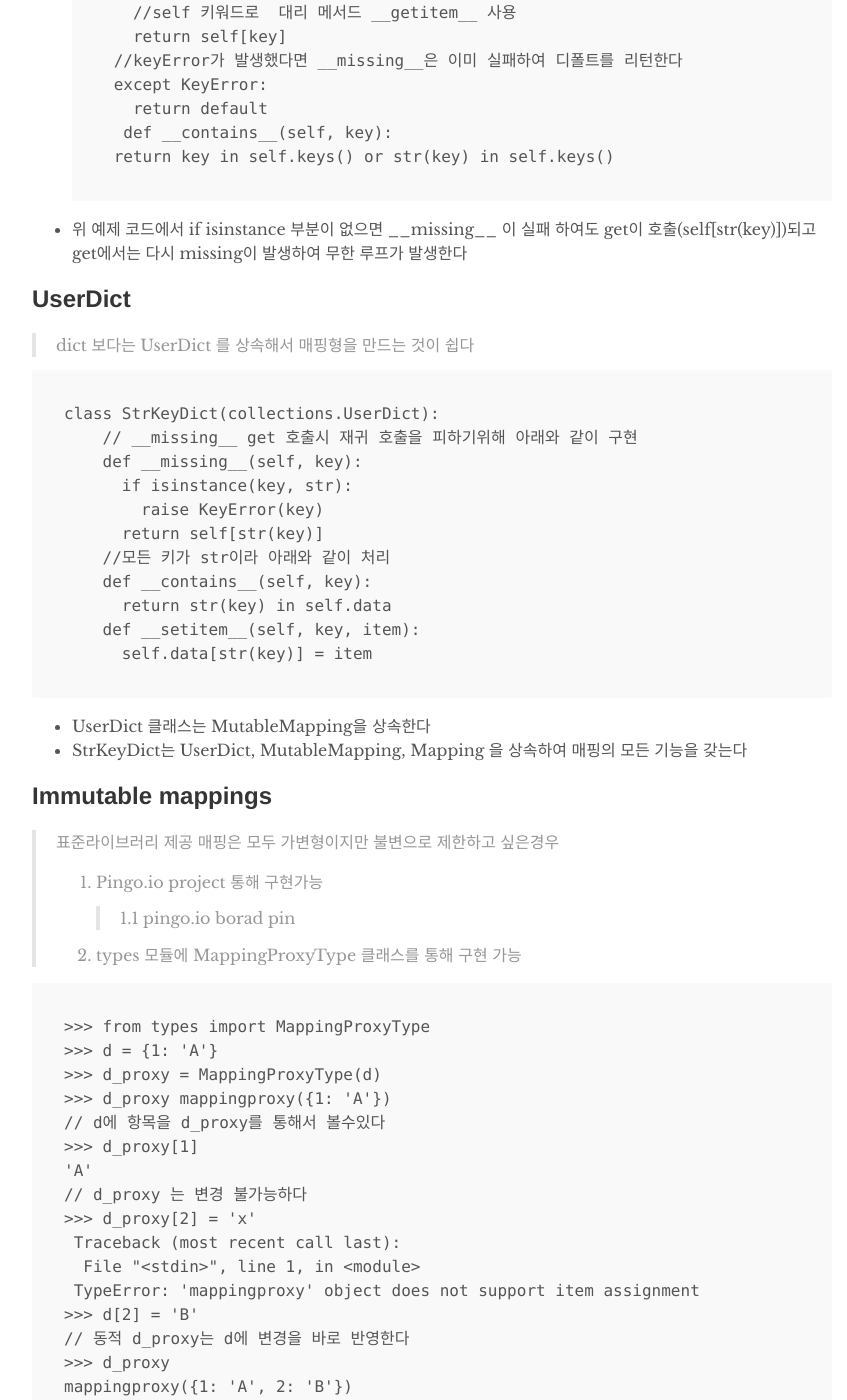
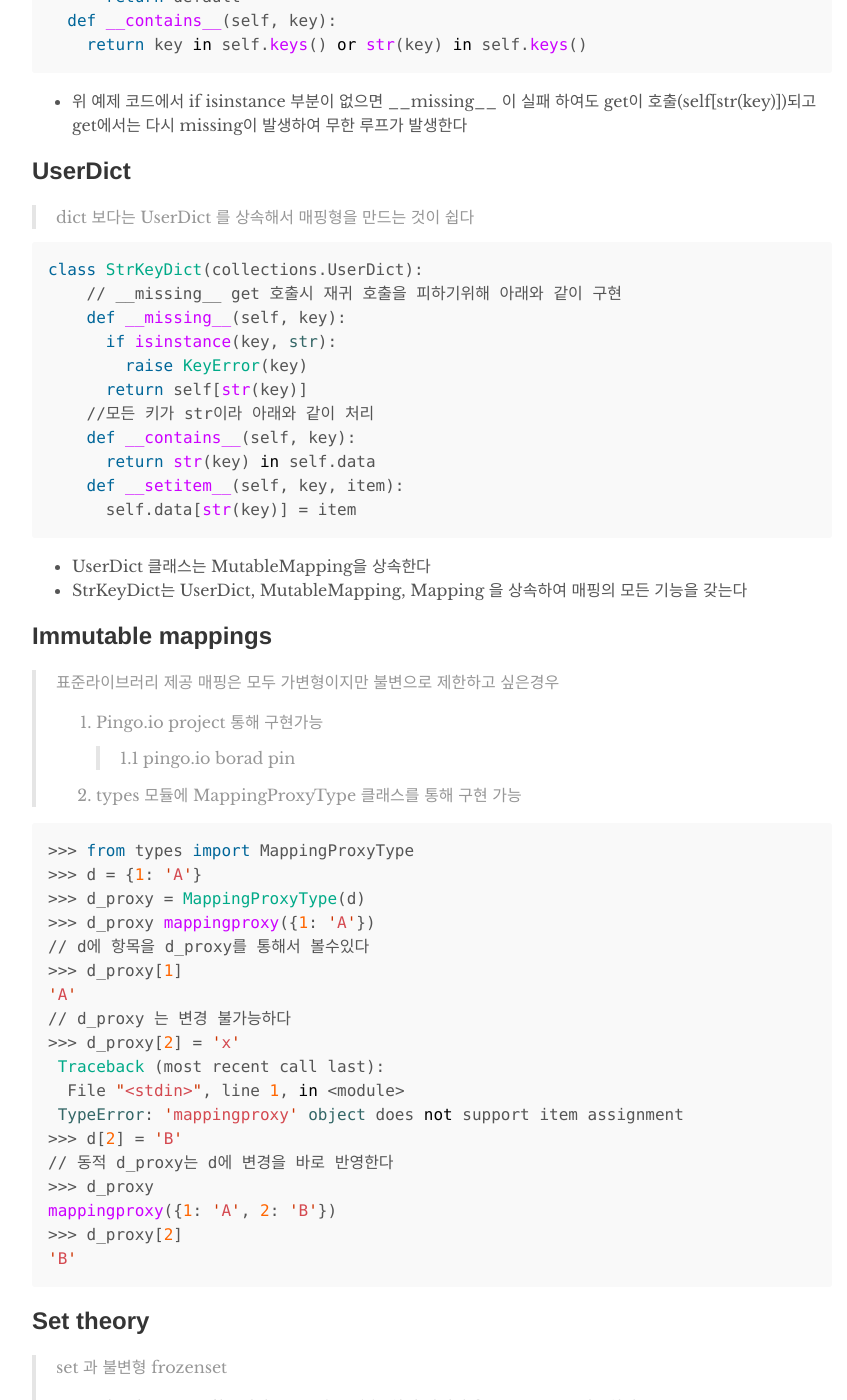
Before and after one commit to hydblab/hydblab.github.io, a Jekyll site: the page built from _posts/2018-08-29-dict.md, in a window 1280 px wide and 1400 px high, scrolled down 2545 px. Shown: the whole window, without its empty margins (208-1055 px from the left). Built offline with Jekyll 4.4.1, drawn with Linux system fonts in a browser that asks for light colours; some of the changed text lies outside the part shown.

Commit message:
코드 하이라이트 추가

````diff
--- a/_posts/2018-08-29-dict.md
+++ b/_posts/2018-08-29-dict.md
@@ -15,7 +15,7 @@ author: "Badhorror"
     - 불변 타입 원자 모두(str, bytes, numeric)
     - tuple(모두 hashable 한 경우만)
         - 모든 파이썬의 불변 오브젝트는 hashable이라고 정의는 못함 (tuple 때문)
-```
+{% highlight python %}
 >>> tt = (1, 2, (30, 40))
 >>> hash(tt) 8027212646858338501
 >>> tl = (1, 2, [30, 40])
@@ -25,7 +25,7 @@ Traceback (most recent call last):
 TypeError: unhashable type: 'list'
 >>> tf = (1, 2, frozenset([30, 40]))
 >>> hash(tf)
-```
+{% endhighlight %}
 
 ## Handling missing keys with setdefault
 ### setdefault
@@ -34,21 +34,21 @@ TypeError: unhashable type: 'list'
     - Setdfefault(key,[]).append(new_value)
         - 해당 키값이 없는경우 최소한 탐색으로 업데이트가 가능하게 함
 
-```
+{% highlight python %}
 occurrences = index.get(word, []) // missing key [] 반환
 occurrences.append(location) // 새로운 location 추가
 index[word] = occurrences // 재 탐색 이후 할당
-```
-```
+{% endhighlight %}
+{% highlight python %}
 index.setdefault(word, []).append(location)  // 추가 탐색없이 바로 값 업데이트
-```
+{% endhighlight %}
 
 ## Mappings with flexible key lookup
 
 > 키가 없을 경우 특수값 반환 구현방법은 Defaultdict, dict 상속이후 \__missing__ 구현 두가지다
 
 ### Defaultdict
-```
+{% highlight python %}
 import sys
 import re
 import collections
@@ -62,7 +62,7 @@ with open(sys.argv[1], encoding='utf-8') as fp:
       column_no = match.start()+1
       location = (line_no, column_no)
       index[word].append(location)
-```
+{% endhighlight %}
 - 객체 생성시 존재하지 않는 키 값으로 \__getItem__ 호출시 기본 값을 생성하기위해 콜러블 제공
     - (dd = dfaultdict(list); dd['new-key'];)
     1. 리스트 생성하기위해 list() 호출
@@ -75,7 +75,7 @@ with open(sys.argv[1], encoding='utf-8') as fp:
  - Dict에 정의되있지는 않지만 알고있음
  - get(), \__contains__()등에서는 \__missing__이 동작하지 않는다
  - \__getitem__ 에서만 동작
-```
+{% highlight python %}
 class StrKeyDict0(dict):
   def __missing__(self, key):
     //키가 존재하면 keyError 발생
@@ -91,13 +91,13 @@ class StrKeyDict0(dict):
       return default
   def __contains__(self, key):
     return key in self.keys() or str(key) in self.keys()
-```
+{% endhighlight %}
  - 위 예제 코드에서 if isinstance 부분이 없으면 \__missing__ 이 실패 하여도 get이 호출(self[str(key)])되고 get에서는 다시 missing이 발생하여 무한 루프가 발생한다
 
 ## UserDict
 > dict 보다는 UserDict 를 상속해서 매핑형을 만드는 것이 쉽다
 
-```
+{% highlight python %}
 class StrKeyDict(collections.UserDict):
     // __missing__ get 호출시 재귀 호출을 피하기위해 아래와 같이 구현
     def __missing__(self, key):
@@ -109,7 +109,7 @@ class StrKeyDict(collections.UserDict):
       return str(key) in self.data
     def __setitem__(self, key, item):
       self.data[str(key)] = item
-```
+{% endhighlight %}
  - UserDict 클래스는 MutableMapping을 상속한다
  - StrKeyDict는 UserDict, MutableMapping, Mapping 을 상속하여 매핑의 모든 기능을 갖는다
 
@@ -119,7 +119,7 @@ class StrKeyDict(collections.UserDict):
 >> 1.1 pingo.io borad pin
 > 2. types 모듈에 MappingProxyType 클래스를 통해 구현 가능
 
-```
+{% highlight python %}
 >>> from types import MappingProxyType
 >>> d = {1: 'A'}
 >>> d_proxy = MappingProxyType(d)
@@ -138,7 +138,7 @@ class StrKeyDict(collections.UserDict):
 mappingproxy({1: 'A', 2: 'B'})
 >>> d_proxy[2]
 'B'
-```
+{% endhighlight %}
 ## Set theory
 > set 과 불변형 frozenset
 >
@@ -147,7 +147,7 @@ mappingproxy({1: 'A', 2: 'B'})
 
 
 set 활용(둘다 set인 haystack 안에 needles 항목 수 구하기)
-```
+{% highlight python %}
 //set 사용 안하고 for loop
 found = 0
  for n in needles:
@@ -161,7 +161,7 @@ found = len(needles & haystack)
 found = len(set(needles)&set(haystack))
 //쉬운 집합 생성 2
 found = len(set(needles).intersection(haystack))
-```
+{% endhighlight %}
  - for loop 구문이 가장 느리다
 
 ## set literals
@@ -174,7 +174,7 @@ found = len(set(needles).intersection(haystack))
     - 느린 이유는 파이썬은 name 을 검색하고 목록 생성하고 생성자에 전달한다
     - 반대로 {1,2,3}같은 Literal 을 처리하기위해서 특수 BUILD_SET 바이트 코드를 실행한다
 
-```
+{% highlight python %}
 >>> from dis import dis
 //Literal 표현식 바이트코드를 디스어셈블
 >>> dis('{1}')
@@ -190,27 +190,27 @@ found = len(set(needles).intersection(haystack))
         6 BUILD_LIST        1
         9 CALL_FUNCTION     1 (1 positional, 0 keyword pair)
         12 RETURN_VALUE
-```
+{% endhighlight %}
 
  - frozenset literals을 위한 특수 문법은 없다
     - 아래와 같이 생성자를 호출하여 생성한다
-```
+{% highlight python %}
 >>> frozenset(range(10))
 fronzenset({0,1,2,3,4,5,6,7,8,9})
-```
+{% endhighlight %}
 
 ## set comprehensions
 
 > setcomps는 dict comprehension와 같이 2.7에서 추가
 
  - 간단한 예제로 유니코드 이름에 SIGN word가 있는 문자 셋 생성
-```
+{% highlight python %}
 >>> from unicodedata import name
 // 32~256 캐릭터에 'SIGN' 이름이있는 원소로 set 생성
 >>> {chr(i) for i in range(32, 256) if 'SIGN' in name(chr(i),'')}
 {'§', '=', '¢', '#', '¤', '<', '¥', 'µ', '×', '$', '¶', '£', '©',
 '°', '+', '÷', '±', '>', '¬', '®', '%'}
-```
+{% endhighlight %}
 
 ## dict and set under the hood
 
@@ -296,7 +296,7 @@ fronzenset({0,1,2,3,4,5,6,7,8,9})
   - dict ([(key1, value1), (key2, value2)])
 - 이는 키 순서가 충돌로 인해 같지 않을수 있음을 의미
 
-```
+{% highlight python %}
 # dial codes of the top 10 most populous countries
 DIAL_CODES = [
  (86, 'China'),
@@ -327,6 +327,6 @@ output :
 d1: dict_keys([880, 1, 86, 55, 7, 234, 91, 92, 62, 81])
 d2: dict_keys([880, 1, 91, 86, 81, 55, 234, 7, 92, 62])
 d3: dict_keys([880, 81, 1, 86, 55, 7, 234, 91, 92, 62])
-```
+{% endhighlight %}
 
 ### Adding items to a dict may change the order of existing keys
````
Also changed, not shown: _posts/2018-09-03-function.md (+10 -20 lines).
